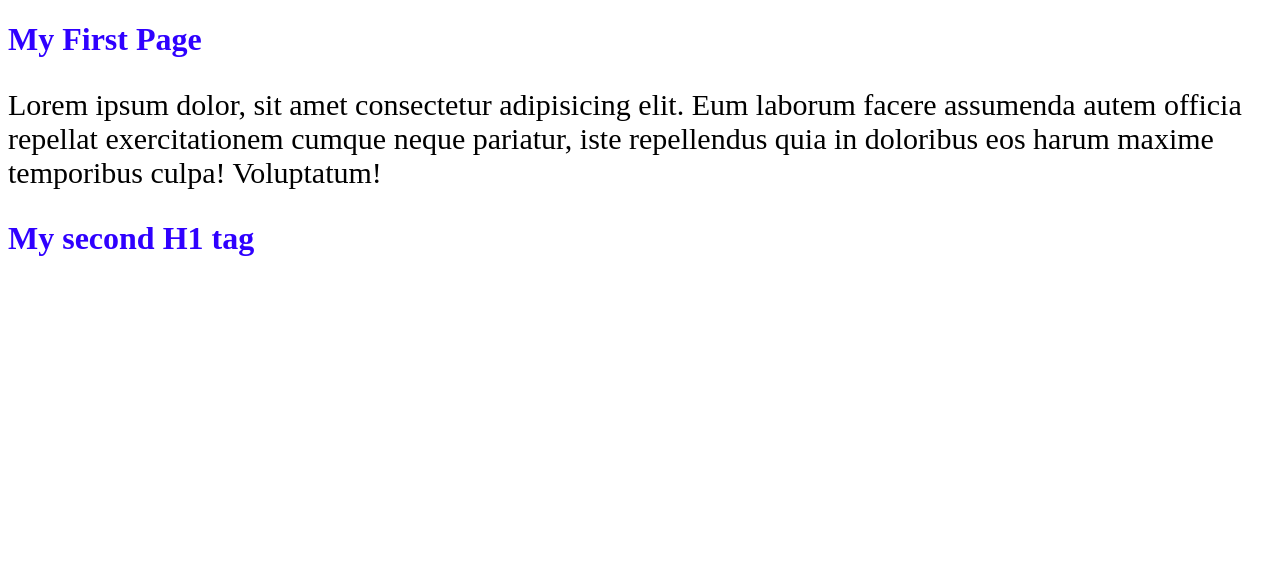
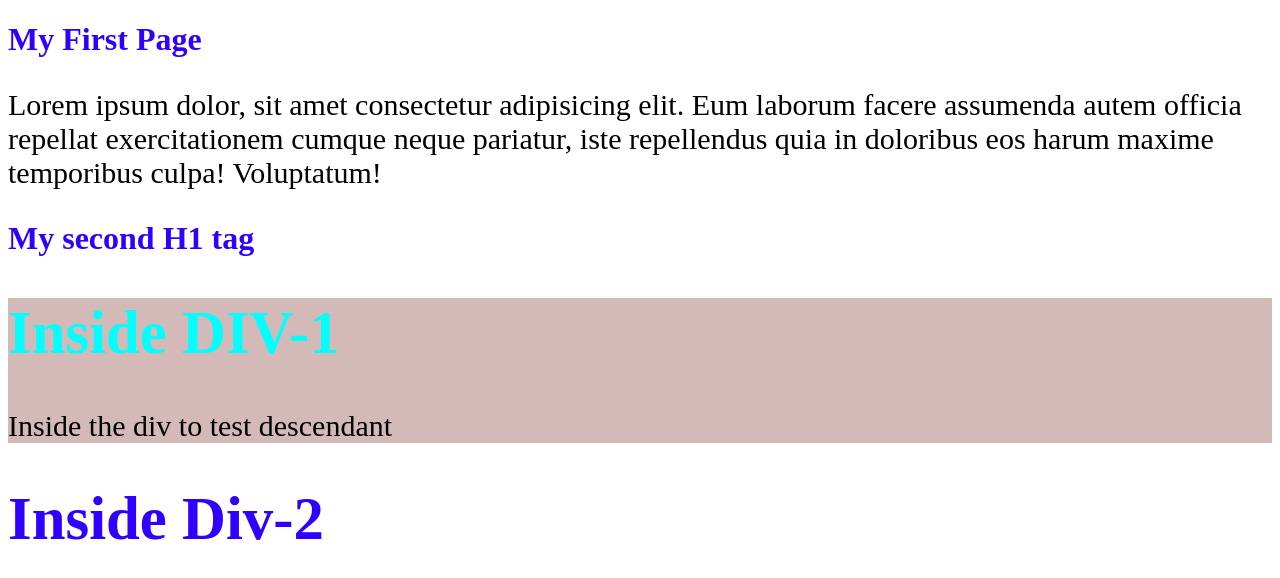
Before and after one commit to Jeffrey191997/csc105Week3, a plain HTML site: page index.html in a window 1280 px wide. Drawn offline with Linux system fonts and the light colour scheme.

Commit message:
4th commit testing selectors

```diff
--- a/css/index.css
+++ b/css/index.css
@@ -5,3 +5,19 @@ h1 {
 p {
   font-size: 30px;
 }
+
+.intro {
+  color: red;
+}
+
+.content {
+  background-color: rgb(212, 185, 185);
+}
+
+.content h1 {
+  color: cyan;
+}
+
+div h1 {
+  font-size: 380%;
+}
--- a/index.html
+++ b/index.html
@@ -20,5 +20,13 @@
   <h1>My First Page</h1>
   <p>Lorem ipsum dolor, sit amet consectetur adipisicing elit. Eum laborum facere assumenda autem officia repellat exercitationem cumque neque pariatur, iste repellendus quia in doloribus eos harum maxime temporibus culpa! Voluptatum!</p>
   <h1>My second H1 tag</h1>
+  <div class="content">
+    <h1>Inside DIV-1</h1>
+    <p>Inside the div to  test descendant</p>
+  </div>
+  <div>
+    <h1>Inside Div-2</h1>
+
+  </div>
 </body>
 </html>
```
